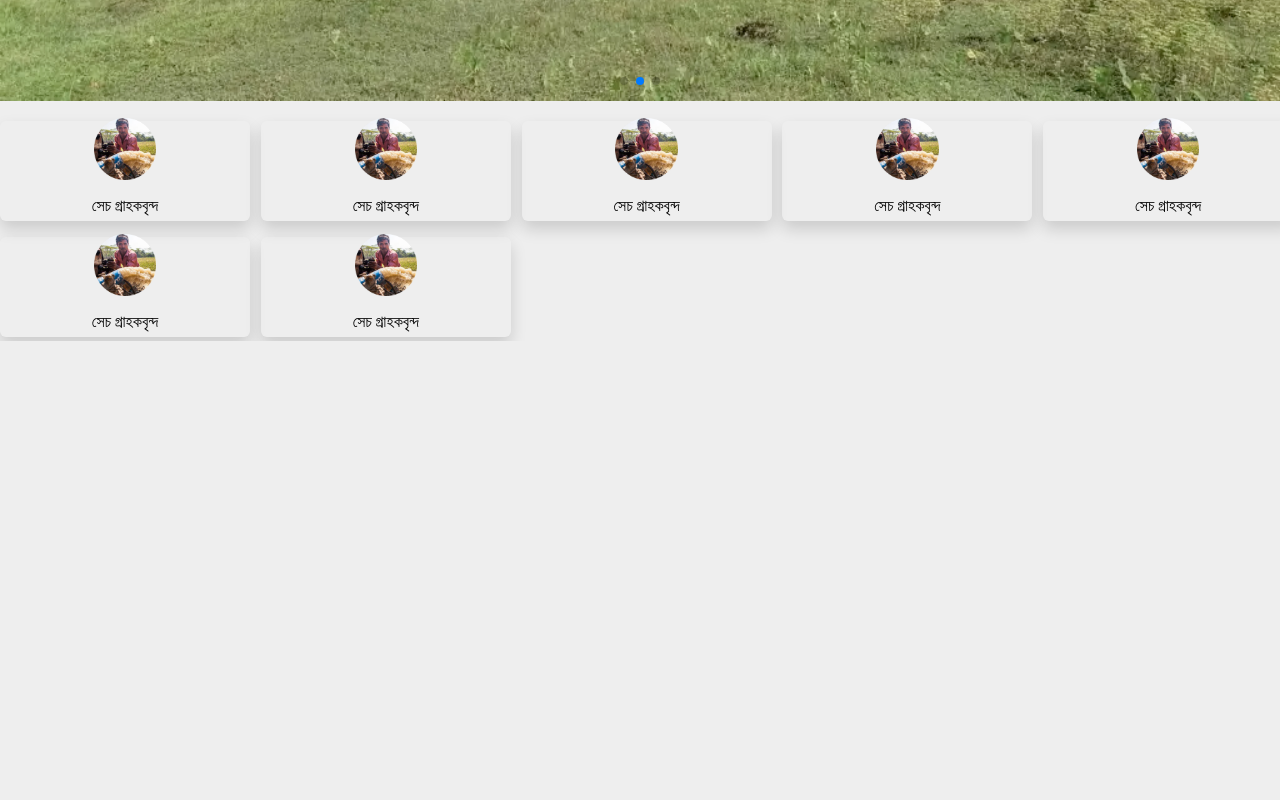
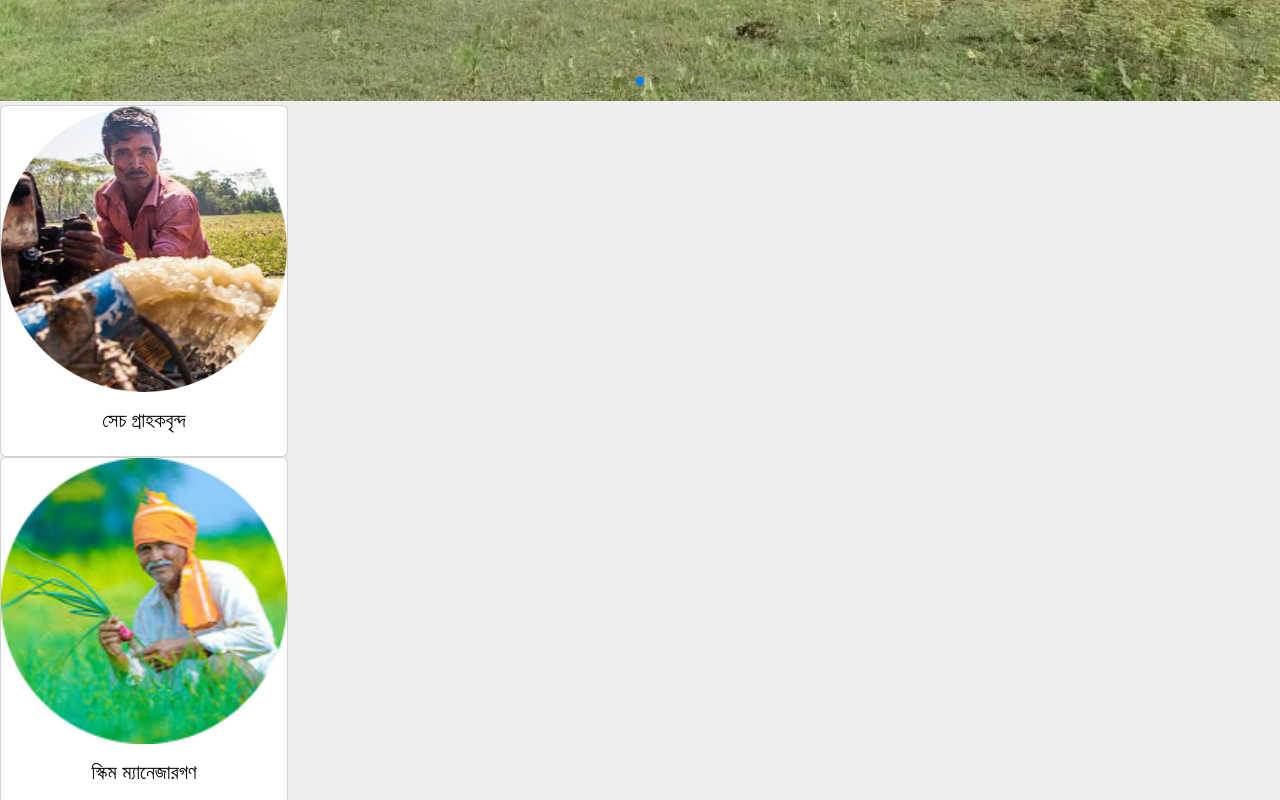
Before and after one commit to shahdat-sajib/BADC-React-Frontend, a React (Create React App) app: page / in a window 1280 px wide. Shown: the part 600-1400 px from the top of the page. Before the commit the page ends 941 px from the top, so only its background shows below. Built offline with nearby package versions, Linux system fonts and the light colour scheme; a web font is replaced by a local one.

Commit message:
card dynamication done

```diff
--- a/package.json
+++ b/package.json
@@ -12,6 +12,7 @@
     "@testing-library/user-event": "^13.5.0",
     "bootstrap": "^5.2.1",
     "react": "^18.2.0",
+    "react-bootstrap": "^2.5.0",
     "react-dom": "^18.2.0",
     "react-router-dom": "^6.4.0",
     "react-scripts": "5.0.1",
--- a/src/Components/MyCustomCard.jsx
+++ b/src/Components/MyCustomCard.jsx
@@ -1,5 +1,6 @@
 import React from 'react'
 import './MyCustomCard.css'
+import Card from 'react-bootstrap/Card';
 import sech from '../Assets/Icons/sech.png'
 import manager from '../Assets/Icons/farmar.png'
 import officer from '../Assets/Icons/manager.png'
@@ -10,18 +11,41 @@ import reminder from '../Assets/Icons/timer.png'
 import archive from '../Assets/Icons/archive.png'
 
 const MyCustomCard = () => {
+
+  const cardInfo = [
+    { icon: [sech], title: "সেচ গ্রাহকবৃন্দ" },
+    { icon: [manager], title: "স্কিম ম্যানেজারগণ" },
+    { icon: [officer], title: "কর্মকর্তা/কর্মচারী" },
+    { icon: [sms], title: "বার্তা প্রদান" },
+    { icon: [task], title: "কর্ম পরিকল্পনা" },
+    { icon: [phone], title: "ফোনবুক" },
+    { icon: [reminder], title: "রিমাইন্ডার" },
+    { icon: [archive], title: "আর্কাইভ" },
+  ]
+
+  const renderCard = (card, index) => {
+    return (
+      <Card style={{ width: '18rem' }}>
+        <Card.Img variant="top" src={card.icon} />
+        <Card.Body>
+          <Card.Title>{card.title}</Card.Title>
+        </Card.Body>
+      </Card>
+    )
+  }
+
   return (
     <div>
-      <div className='cardForHome shadow mt-3 rounded d-flex justify-content-center align-items-center'>
+      {cardInfo.map(renderCard)}
+
+      {/* <div className='cardForHome shadow mt-3 rounded d-flex justify-content-center align-items-center'>
         <div>
           <img className='w-25' src={sech} alt='cardlogo1' />
           <div className='h6 mt-3' style={{ fontFamily: 'Galada' }}>
             সেচ গ্রাহকবৃন্দ
           </div>
         </div>
-
-      </div>
-
+      </div> */}
     </div>
   )
 }
--- a/src/Pages/HomePage.jsx
+++ b/src/Pages/HomePage.jsx
@@ -31,24 +31,6 @@ const DemoPage = () => {
                     <div className='col'>
                         <HomepageCard />
                     </div>
-                    <div className='col'>
-                        <HomepageCard />
-                    </div>
-                    <div className='col'>
-                        <HomepageCard />
-                    </div>
-                    <div className='col'>
-                        <HomepageCard />
-                    </div>
-                    <div className='col'>
-                        <HomepageCard />
-                    </div>
-                    <div className='col'>
-                        <HomepageCard />
-                    </div>
-                    <div className='col'>
-                        <HomepageCard />
-                    </div>
                 </div>
 
             </div>
```
Also changed, not shown: 1 other file (tests, documents, lock files or other folders).
